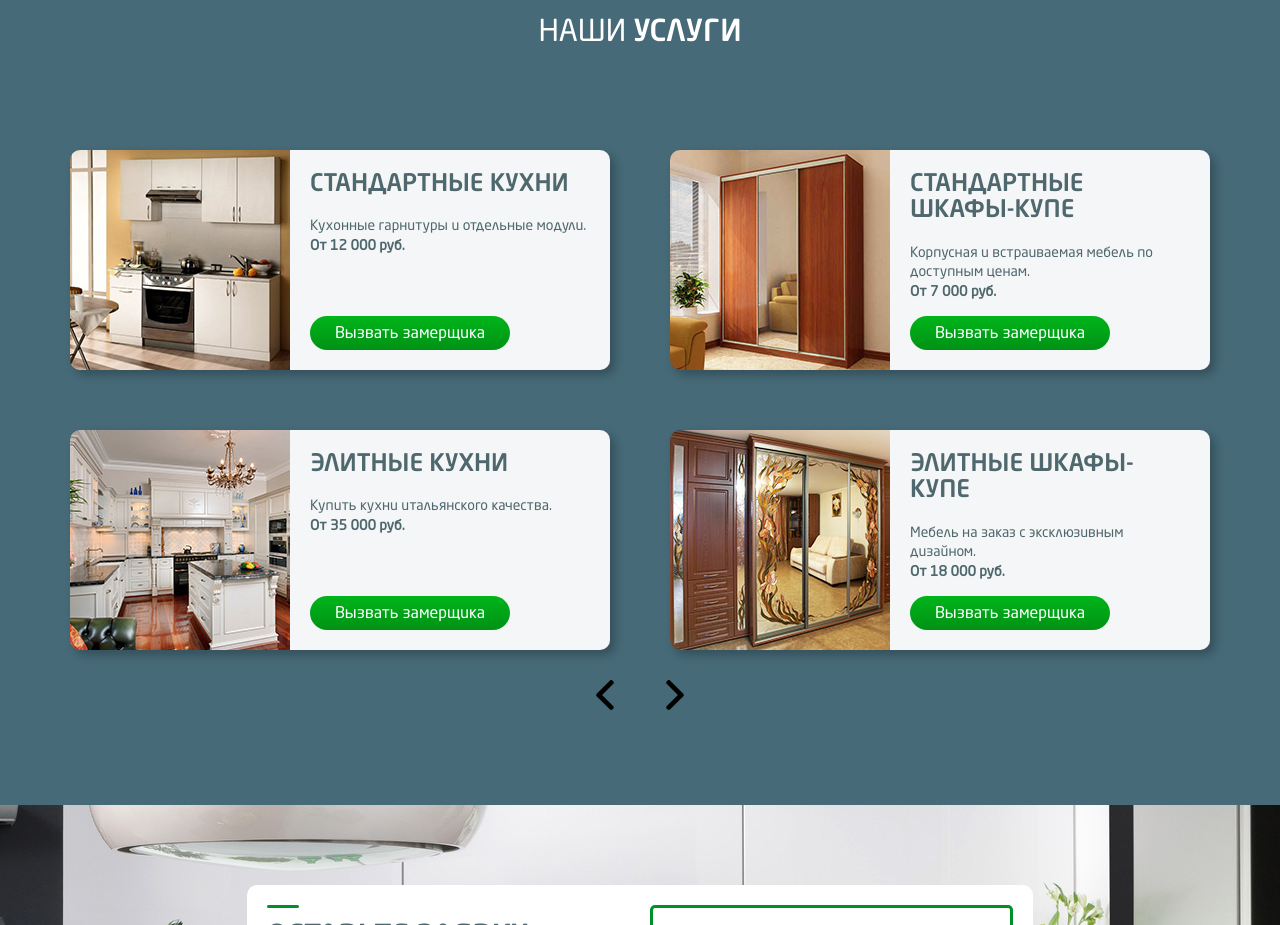
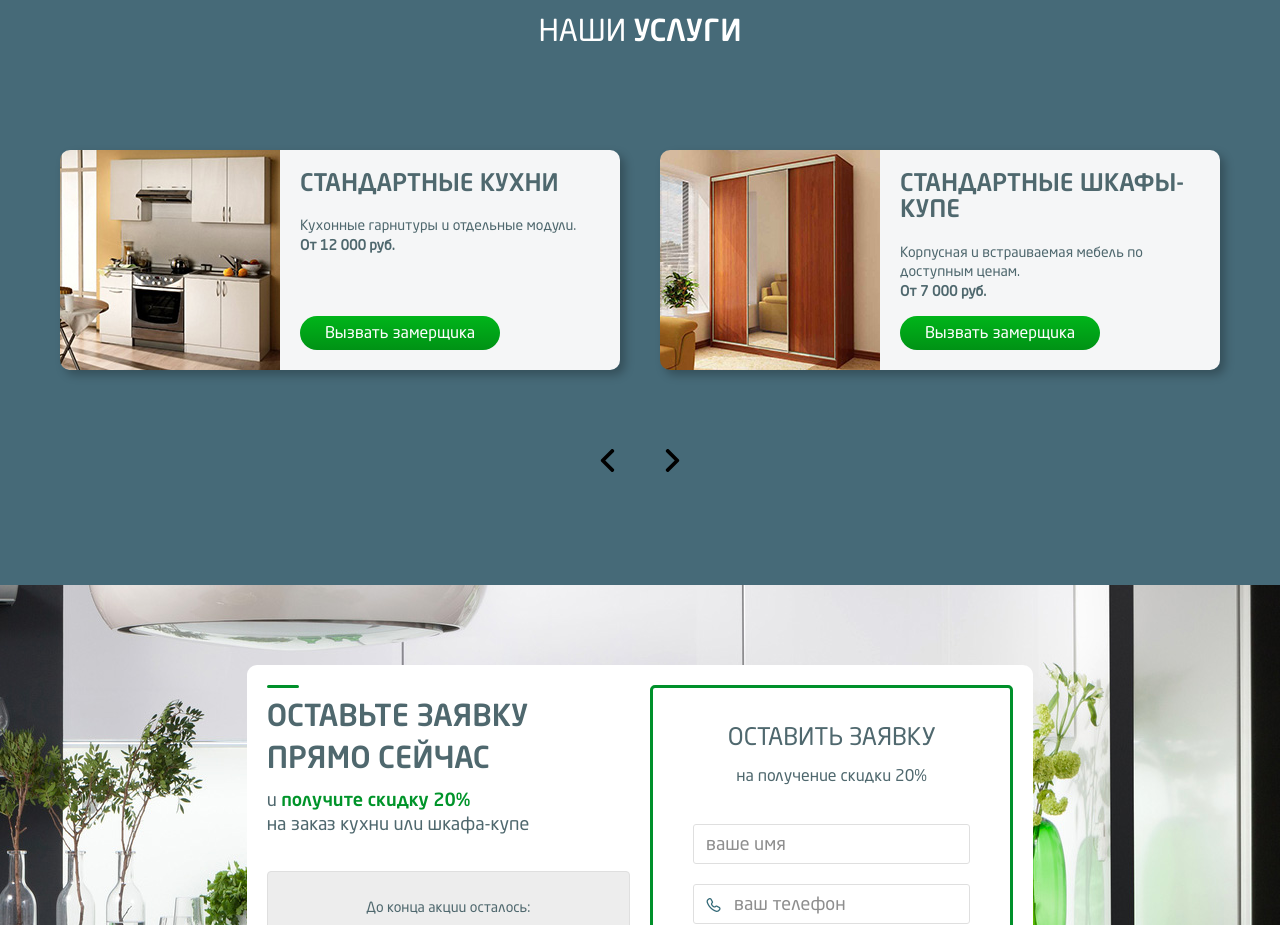
Before and after one commit to TolikBu/window_instal, a website with bundled scripts: page kuhni.html in a window 1280 px wide. Shown: the part 1360-2285 px from the top of the page. Built offline with nearby package versions, Linux system fonts and the light colour scheme.

Commit message:
feat servicesSlide all pages hig    <link href=css/style.css rel=stylesheet />

```diff
--- a/css/slider.css
+++ b/css/slider.css
@@ -5,8 +5,7 @@
 
 .services-slider {
   display: flex;
-  transition: .2s;
-  min-width: 2400px;
+  transition: 0.2s;
 }
 
 .services-slide {
@@ -18,7 +17,8 @@
   margin-left: 30px;
 }
 
-.services__arrow--left, .services__arrow--right {
+.services__arrow--left,
+.services__arrow--right {
   width: 60px;
   height: 60px;
   border: none;
@@ -27,3 +27,18 @@
   background-color: rgba(0, 0, 0, 0);
   cursor: pointer;
 }
+/*
+@media (min-width: 768px) {
+  .services-slider__container {
+    max-width: 90%;
+    overflow: hidden;
+  }
+
+  .services-slider {
+    width: 100%;
+  }
+
+  .services-slide {
+    width: 380px;
+  }
+} */
--- a/kuhni.html
+++ b/kuhni.html
@@ -20,8 +20,9 @@
     <link href="favicon.ico" rel="icon" />
     <link href="css/bootstrap.min.css" rel="stylesheet" />
     <link href="fonts/font.css" rel="stylesheet" type="text/css" />
+    <link href="css/animate.css" rel="stylesheet" />
     <link href="css/style.css" rel="stylesheet" />
-    <link href="css/animate.css" rel="stylesheet" />
+    <link href="css/slider.css" rel="stylesheet" />
     <title>Шкафы-купе и кухни</title>
     <meta
       name="keywords"
@@ -270,8 +271,9 @@
           <div class="heading-image"><i class="service-ico"></i></div>
           <h2 class="heading white">Наши <span>услуги</span></h2>
         </div>
-        <div class="row">
-          <div class="col-md-12 col-lg-6">
+        <div class="row services-slider__container">
+          <div class="services-slider">
+          <div class="col-md-12 col-lg-6 services-slide">
             <div class="service-block">
               <div class="service-image">
                 <img src="images/services/9.jpg" alt="" />
@@ -354,7 +356,7 @@
               </div>
             </div>
           </div>
-          <div class="col-md-12 col-lg-6">
+          <div class="col-md-12 col-lg-6 services-slide">
             <div class="service-block">
               <div class="service-image">
                 <img src="images/services/10.jpg" alt="" />
@@ -479,7 +481,7 @@
               </div>
             </div>
           </div>
-          <div class="col-md-12 col-lg-6">
+          <div class="col-md-12 col-lg-6 services-slide">
             <div class="service-block">
               <div class="service-image">
                 <img src="images/services/11.jpg" alt="" />
@@ -538,7 +540,7 @@
               </div>
             </div>
           </div>
-          <div class="col-md-12 col-lg-6">
+          <div class="col-md-12 col-lg-6 services-slide">
             <div class="service-block">
               <div class="service-image">
                 <img src="images/services/12.jpg" alt="" />
@@ -585,18 +587,18 @@
               </div>
             </div>
           </div>
-          <div class="services-arrows">
-            <div class="services__arrow services__arrow--left">
-              <img src="images/benefits/left-arrow.svg" alt="" />
-            </div>
-            <div class="services__arrow services__arrow--right">
-              <img src="images/benefits/right-arrow.svg" alt="" />
-            </div>
           </div>
         </div>
+        <div class="services-arrows">
+            <button class="services__arrow services__arrow--left">
+              <img src="images/benefits/left-arrow.svg" alt="">
+            </button>
+            <button class="services__arrow services__arrow--right">
+              <img src="images/benefits/right-arrow.svg" alt="">
+            </button>
+				  </div>
       </div>
     </div>
-
     <div id="order_1" class="order">
       <div class="container">
         <div class="col-md-offset-2 col-md-8">
--- a/src/modules/servicesSlider.js
+++ b/src/modules/servicesSlider.js
@@ -1,34 +1,33 @@
 const servicesSlider = () => {
   const sliderContainer = document.querySelector('.services-slider__container');
   const slideTrack = document.querySelector('.services-slider');
-  const slide = document.querySelectorAll('.services-slide');
-  const btnLeft = document.querySelector('.services__arrow--left');
-  const btnRight = document.querySelector('.services__arrow--right');
+  // const slide = document.querySelectorAll('.services-slide');
+  const btnNext = document.querySelector('.services__arrow--left');
+  const btnPrev = document.querySelector('.services__arrow--right');
+  const slideItem = document.querySelectorAll('.services-slide');
+  const slideCount = slideItem.length;
 
-  const slideCount = slide.length;
-  const slideToScroll = 1;
   let position = 0;
   let slideToShow = 2;
-  // if (document.clientWidth < 576) {
-  //   slideToShow = 1;
-  // }
+  const slideToScroll = 1;
   const slideWidth = sliderContainer.clientWidth / slideToShow;
   let movePosition = slideToScroll * slideWidth;
 
-
-  slide.forEach((item, index) => {
-    item.style.maxWidth = slideWidth + 'px';
+  slideItem.forEach((item) => {
+    item.style.minWidth = `${slideWidth}px`;
   });
 
-  btnLeft.addEventListener('click', () => {
-    position -= movePosition;
+  btnNext.addEventListener('click', () => {
+    const itemsLeft = slideCount - (Math.abs(position) + slideToShow * slideWidth) / slideWidth;
+    position -= itemsLeft >= slideToScroll ? movePosition : itemsLeft * slideWidth;
 
     setPositon();
     checkBtn();
   });
 
-  btnRight.addEventListener('click', () => {
-    position += movePosition;
+  btnPrev.addEventListener('click', () => {
+    const itemsLeft = Math.abs(position) / slideWidth;
+    position += itemsLeft >= slideToScroll ? movePosition : itemsLeft * slideWidth;
 
     setPositon();
     checkBtn();
@@ -39,12 +38,10 @@ const servicesSlider = () => {
   };
 
   const checkBtn = () => {
-    btnRight.setAttribute('disabled', position === 0);
-    btnRight.style.opacity = '0.4';
-    btnLeft.setAttribute('disabled', position <= -(slideCount - slideToShow) * slideWidth);
-    console.log(-(slideCount - slideToShow) * slideWidth);
+    btnPrev.disabled = position === 0;
+    // btnPrev.style.opacity = '0.4';
+    btnNext.disabled = position <= -(slideCount - slideToShow) * slideWidth;
   };
-
 
   checkBtn();
 };
```
Also changed, not shown: balkony.html (+17 -13 lines), dist/main.js.
